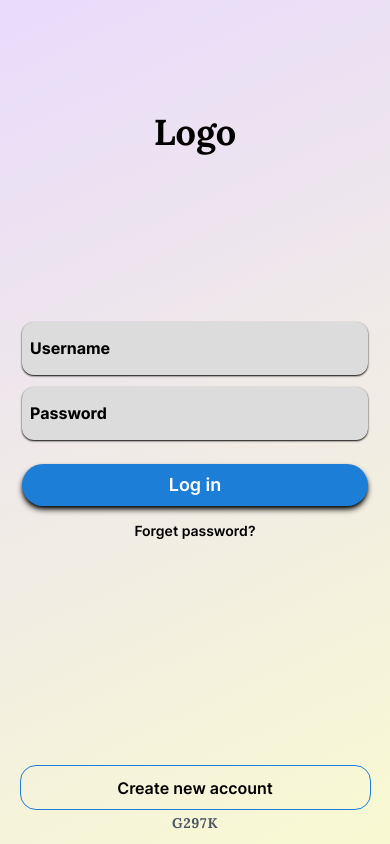
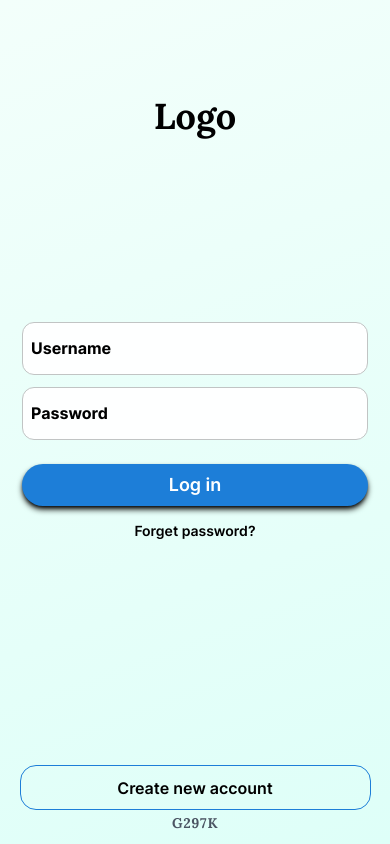
Before and after one commit to Agung1606/G297K, a React Native app: screen /LoginScreen in a window 390 px wide. Built offline with nearby package versions, Linux system fonts and the light colour scheme.

Commit message:
change background color loginScreen

```diff
--- /dev/null
+++ b/src/hooks/index.js
@@ -0,0 +1,28 @@
+import { useState, useEffect } from "react";
+import { Keyboard } from "react-native";
+
+export const useKeyboardVisible = () => {
+  const [isKeyboardVisible, setKeyboardVisible] = useState(false);
+
+  useEffect(() => {
+    const keyboardDidShowListener = Keyboard.addListener(
+      "keyboardDidShow",
+      () => {
+        setKeyboardVisible(true);
+      }
+    );
+    const keyboardDidHideListener = Keyboard.addListener(
+      "keyboardDidHide",
+      () => {
+        setKeyboardVisible(false);
+      }
+    );
+
+    return () => {
+      keyboardDidHideListener.remove();
+      keyboardDidShowListener.remove();
+    };
+  }, []);
+
+  return isKeyboardVisible;
+};
--- a/src/screens/Login.js
+++ b/src/screens/Login.js
@@ -4,6 +4,7 @@ import { LinearGradient } from "expo-linear-gradient";
 
 import { ButtonBlue, ButtonTransparent } from "../components";
 import { styles } from "../style/Global";
+import { useKeyboardVisible } from "../hooks";
 import { Entypo } from "@expo/vector-icons";
 
 const Login = () => {
@@ -14,22 +15,23 @@ const Login = () => {
 
   const [hidePassword, setHidePassword] = useState(true);
   const handleHidePassword = () => setHidePassword(!hidePassword);
+  const isKeyboardVisible = useKeyboardVisible();
 
   return (
     <View className="flex-1 justify-center items-center px-[6px]">
       <LinearGradient
         // Background Linear Gradient
-        colors={["#E8DBFC", "#F8F9D2"]}
-        start={[0, 0]}
+        colors={["#f3fffb", "#defff8"]}
+        start={[0.2, 0]}
         end={[1, 1]}
         className="absolute top-0 bottom-0 left-0 right-0"
       />
       {/* logo */}
-      <View className="absolute top-28">
+      <View className="absolute top-24">
         <Text className="text-4xl font-LoraBold">Logo</Text>
       </View>
       {/* form login wrapper */}
-      <View className="w-full h-auto p-4">
+      <View className="w-full h-auto p-4 items-center">
         {/* username */}
         <View className={`${styles.inputStyle} mb-3`}>
           <TextInput
@@ -72,6 +74,7 @@ const Login = () => {
         <Text className="font-InterSemiBold">Forget password?</Text>
       </TouchableOpacity>
       {/* create new account */}
+      {!isKeyboardVisible && (
         <View className="w-[90%] absolute bottom-3 space-y-1">
           <ButtonTransparent
             title={"Create new account"}
@@ -81,6 +84,7 @@ const Login = () => {
             G297K
           </Text>
         </View>
+      )}
     </View>
   );
 };
--- a/src/style/Global.js
+++ b/src/style/Global.js
@@ -1,5 +1,5 @@
 export const styles = {
   gray: "#808080",
   inputStyle:
-    "w-full h-[53px] bg-gainsboro rounded-xl shadow-sm shadow-black justify-center pl-2",
+    "w-full h-[53px] bg-[#feffff] rounded-xl border border-[#c1c4c4] justify-center pl-2",
 };
--- a/tailwind.config.js
+++ b/tailwind.config.js
@@ -17,7 +17,6 @@ module.exports = {
       colors: {
         blue: "#1D7ED8",
         darkBlue: "#00008b",
-        gainsboro: "#dcdcdc",
       },
     },
   },
```
Lines whose indentation alone changed are shown as unchanged.
